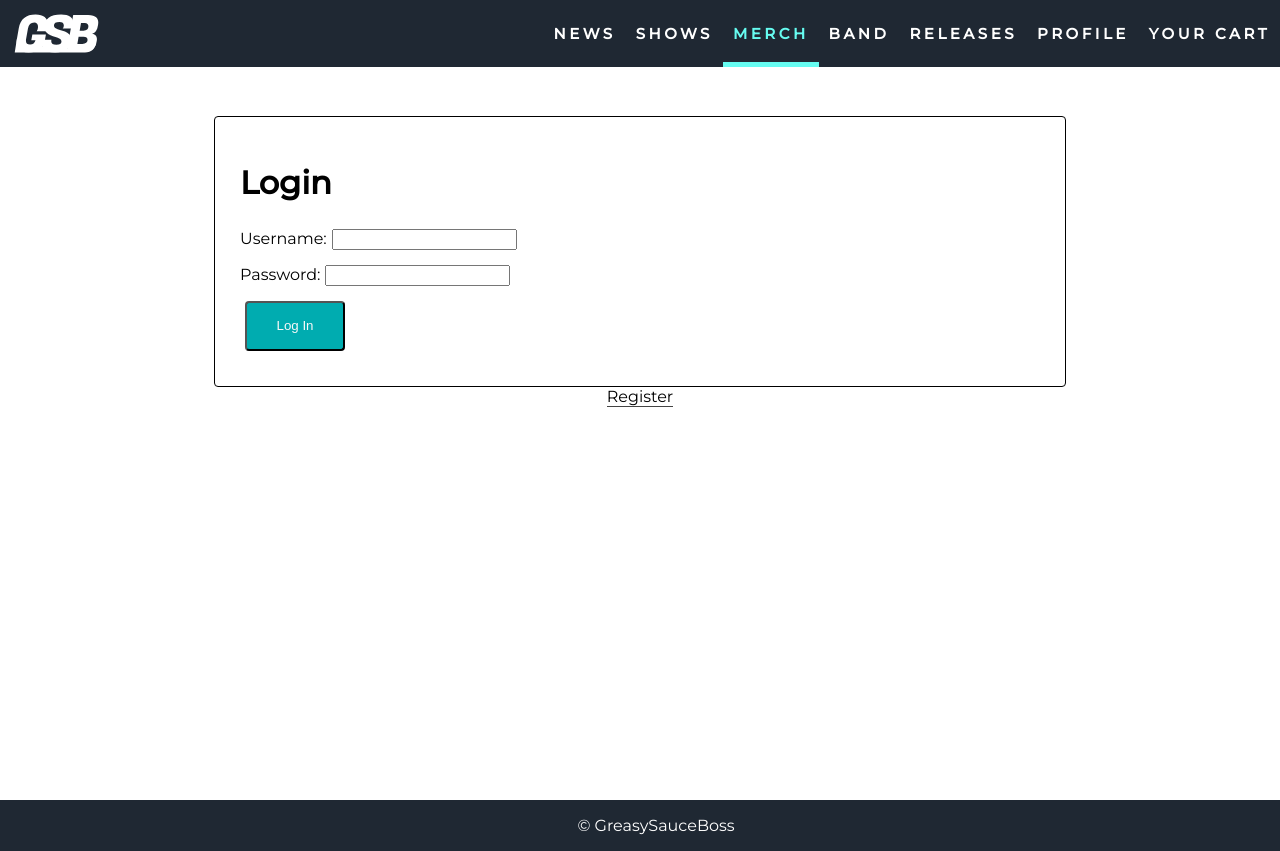
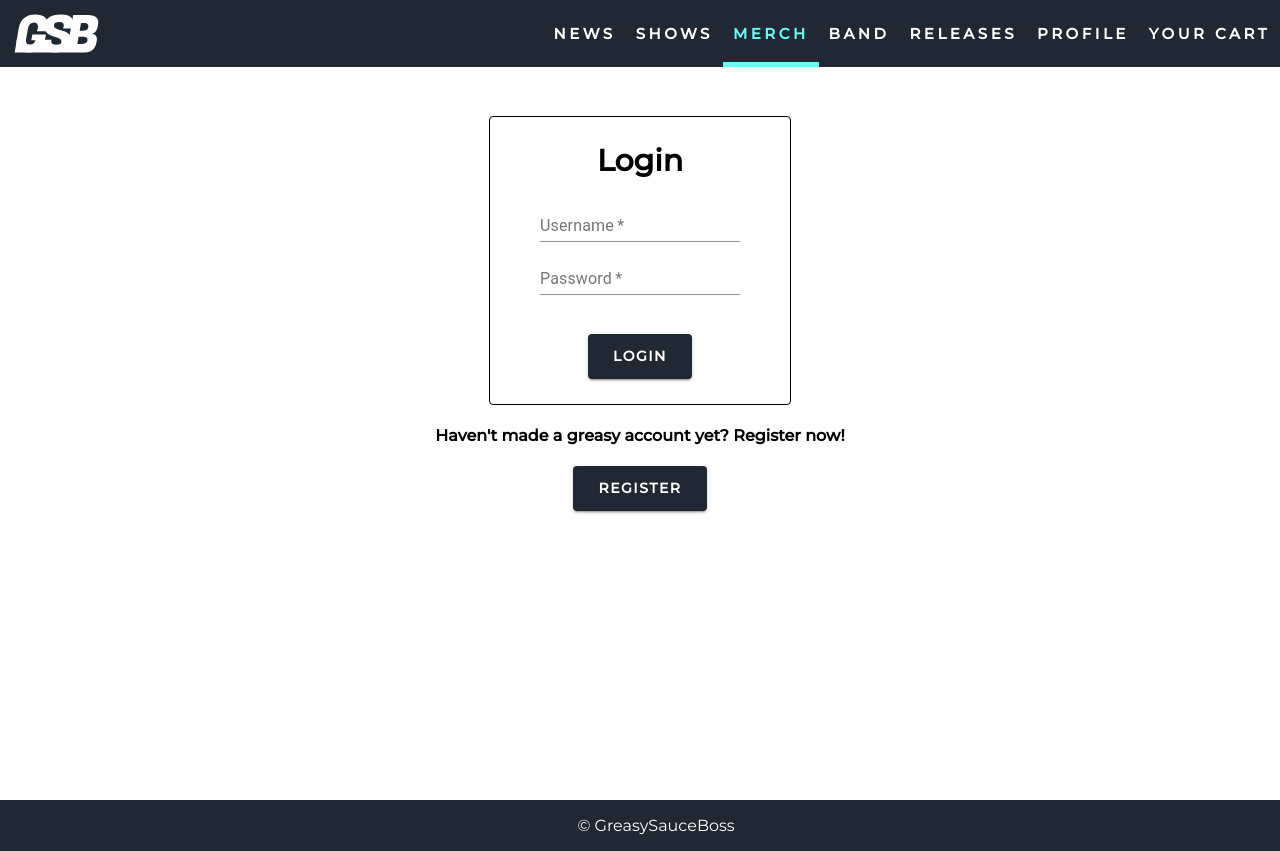
Before and after one commit to tim-heck/greasysauceboss-web-app, a React (Create React App) app: page /#/merch in a window 1280 px wide. Shown: the top 851 px of the page. Built offline with nearby package versions, Linux system fonts and the light colour scheme.

Commit message:
login and registar forms styled

```diff
--- a/src/components/Admin/ManageMerch/MerchForm.js
+++ b/src/components/Admin/ManageMerch/MerchForm.js
@@ -140,7 +140,6 @@ class MerchForm extends Component {
                     <h2 className="page-title">Merch Form</h2>
                     <form className={classes.form} noValidate autoComplete="off">
                         <TextField
-                            id="standard-required"
                             label="Title"
                             className={classes.textFieldTitle}
                             value={this.state.title}
@@ -150,7 +149,6 @@ class MerchForm extends Component {
                         />
                         <br />
                         <TextField
-                            id="standard-required"
                             label="Price (in pennies)"
                             className={classes.textFieldPrice}
                             value={this.state.price_pennies}
@@ -160,7 +158,6 @@ class MerchForm extends Component {
                         />
                         <br />
                         <TextField
-                            id="standard-multiline-flexible"
                             label="Description"
                             multiline
                             rows="6"
@@ -172,7 +169,6 @@ class MerchForm extends Component {
                         />
                         <br/>
                         <TextField
-                            id="standard-name"
                             label="Image URL"
                             className={classes.textFieldImageUrl}
                             value={this.state.image_url}
--- a/src/components/Admin/ManageShows/ShowsForm.js
+++ b/src/components/Admin/ManageShows/ShowsForm.js
@@ -157,7 +157,6 @@ class ShowsForm extends Component {
                     <h2 className="page-title">Show Form</h2>
                     <form className={classes.form} noValidate autoComplete="off">
                         <TextField
-                            id="standard-required"
                             label="Show Date"
                             className={classes.textFieldDate}
                             value={this.state.date}
@@ -166,7 +165,6 @@ class ShowsForm extends Component {
                             required
                         />
                         <TextField
-                            id="standard-required"
                             label="Location"
                             className={classes.textFieldLocation}
                             value={this.state.location}
@@ -187,7 +185,6 @@ class ShowsForm extends Component {
                             label="Tickets?"
                         />
                         <TextField
-                            id="standard-name"
                             label="Tickets URL"
                             className={classes.textFieldTicketUrl}
                             value={this.state.ticket_url}
--- a/src/components/App/App.css
+++ b/src/components/App/App.css
@@ -14,7 +14,7 @@ body {
 }
 
 form {
-    /* background-color: #c5c6c7; */
+    background-color: #c5c6c7;
     background-color: #fff;
     border: 1px solid #000;
     width: 800px;
--- a/src/components/LoginPage/LoginPage.js
+++ b/src/components/LoginPage/LoginPage.js
@@ -1,5 +1,41 @@
 import React, { Component } from 'react';
 import { connect } from 'react-redux';
+import { withStyles } from '@material-ui/core/styles';
+import TextField from '@material-ui/core/TextField';
+import Button from '@material-ui/core/Button';
+
+const styles = theme => ({
+  textField: {
+    width: 200,
+    margin: "5px 0 0 0"
+  },
+  button: {
+    fontFamily: "Montserrat, sans-serif",
+    backgroundColor: "#1f2833",
+    marginTop: "20px",
+    color: "#fff",
+    padding: "10px 25px",
+    letterSpacing: "1.5px",
+    fontWeight: "700",
+    transition: ".3s",
+    '&:hover': {
+      backgroundColor: "#fff",
+      color: "#1f2833",
+      boxShadow: "0px 0px 0px 3px #66fcf1",
+    }
+  },
+  buttonRegister: {
+    marginTop: 0
+  },
+  form: {
+    width: 250,
+    textAlign: "center"
+  },
+  title: {
+    fontSize: 30,
+    margin: "0 0 10px 0",
+  }
+});
 
 class LoginPage extends Component {
   state = {
@@ -30,6 +66,7 @@ class LoginPage extends Component {
   }
 
   render() {
+    const { classes } = this.props;
     return (
       <>
         {this.props.errors.loginMessage && (
@@ -40,47 +77,46 @@ class LoginPage extends Component {
             {this.props.errors.loginMessage}
           </h2>
         )}
-        <form onSubmit={this.login}>
-          <h1>Login</h1>
+        <form onSubmit={this.login} className={classes.form}>
+          <h2 className={classes.title}>Login</h2>
           <div>
-            <label htmlFor="username">
-              Username:
-              <input
-                type="text"
-                name="username"
+            <TextField
+              label="Username"
+              className={classes.textField}
               value={this.state.username}
               onChange={this.handleInputChangeFor('username')}
+              margin="normal"
+              required
             />
-            </label>
           </div>
           <div>
-            <label htmlFor="password">
-              Password:
-              <input
+            <TextField
               type="password"
-                name="password"
+              label="Password"
+              className={classes.textField}
               value={this.state.password}
               onChange={this.handleInputChangeFor('password')}
+              margin="normal"
+              required
             />
-            </label>
           </div>
+          <br/>
           <div>
-            <input
-              className="log-in"
-              type="submit"
-              name="submit"
-              value="Log In"
-            />
+            <Button
+              variant="contained"
+              className={classes.button}
+              type="submit">
+              Login
+            </Button>
           </div>
         </form>
         <center>
-          <button
-            type="button"
-            className="link-button"
-            onClick={() => {this.props.dispatch({type: 'SET_TO_REGISTER_MODE'})}}
-          >
+          <h4>Haven't made a greasy account yet? Register now!</h4>
+          <Button
+            variant="contained" className={`${classes.button} ${classes.buttonRegister}`}
+            type="submit" onClick={() => {this.props.dispatch({ type: 'SET_TO_REGISTER_MODE' })}}>
             Register
-          </button>
+          </Button>
         </center>
       </>
     );
@@ -94,4 +130,4 @@ const mapStateToProps = state => ({
   errors: state.errors,
 });
 
-export default connect(mapStateToProps)(LoginPage);
+export default withStyles(styles)(connect(mapStateToProps)(LoginPage));
--- a/src/components/RegisterPage/RegisterPage.js
+++ b/src/components/RegisterPage/RegisterPage.js
@@ -1,5 +1,41 @@
 import React, { Component } from 'react';
-import {connect} from 'react-redux';
+import { connect } from 'react-redux';
+import { withStyles } from '@material-ui/core/styles';
+import TextField from '@material-ui/core/TextField';
+import Button from '@material-ui/core/Button';
+
+const styles = theme => ({
+  textField: {
+    width: 200,
+    margin: "5px 0 0 0"
+  },
+  button: {
+    fontFamily: "Montserrat, sans-serif",
+    backgroundColor: "#1f2833",
+    marginTop: "20px",
+    color: "#fff",
+    padding: "10px 25px",
+    letterSpacing: "1.5px",
+    fontWeight: "700",
+    transition: ".3s",
+    '&:hover': {
+      backgroundColor: "#fff",
+      color: "#1f2833",
+      boxShadow: "0px 0px 0px 3px #66fcf1",
+    }
+  },
+  buttonLogin: {
+    marginTop: 0
+  },
+  form: {
+    width: 250,
+    textAlign: "center"
+  },
+  title: {
+    fontSize: 30,
+    margin: "0 0 10px 0",
+  }
+});
 
 class RegisterPage extends Component {
   state = {
@@ -19,7 +55,7 @@ class RegisterPage extends Component {
         },
       });
     } else {
-      this.props.dispatch({type: 'REGISTRATION_INPUT_ERROR'});
+      this.props.dispatch({ type: 'REGISTRATION_INPUT_ERROR' });
     }
   } // end registerUser
 
@@ -30,6 +66,7 @@ class RegisterPage extends Component {
   }
 
   render() {
+    const { classes } = this.props;
     return (
       <div>
         {this.props.errors.registrationMessage && (
@@ -40,47 +77,46 @@ class RegisterPage extends Component {
             {this.props.errors.registrationMessage}
           </h2>
         )}
-        <form onSubmit={this.registerUser}>
-          <h1>Register User</h1>
+        <form onSubmit={this.registerUser} className={classes.form}>
+          <h1 className={classes.title}>Register User</h1>
           <div>
-            <label htmlFor="username">
-              Username:
-              <input
-                type="text"
-                name="username"
+            <TextField
+              label="Username"
+              className={classes.textField}
               value={this.state.username}
               onChange={this.handleInputChangeFor('username')}
+              margin="normal"
+              required
             />
-            </label>
           </div>
           <div>
-            <label htmlFor="password">
-              Password:
-              <input
+            <TextField
               type="password"
-                name="password"
+              label="Password"
+              className={classes.textField}
               value={this.state.password}
               onChange={this.handleInputChangeFor('password')}
+              margin="normal"
+              required
             />
-            </label>
           </div>
+          <br />
           <div>
-            <input
-              className="register"
-              type="submit"
-              name="submit"
-              value="Register"
-            />
+            <Button
+              variant="contained"
+              className={classes.button}
+              type="submit">
+              Register
+            </Button>
           </div>
         </form>
         <center>
-          <button
-            type="button"
-            className="link-button"
-            onClick={() => {this.props.dispatch({type: 'SET_TO_LOGIN_MODE'})}}
-          >
+          <h4>Already have a greasy account? Login now!</h4>
+          <Button
+            variant="contained" className={`${classes.button} ${classes.buttonLogin}`}
+            type="submit" onClick={() => { this.props.dispatch({ type: 'SET_TO_LOGIN_MODE' }) }}>
             Login
-          </button>
+          </Button>
         </center>
       </div>
     );
@@ -94,4 +130,4 @@ const mapStateToProps = state => ({
   errors: state.errors,
 });
 
-export default connect(mapStateToProps)(RegisterPage);
+export default withStyles(styles)(connect(mapStateToProps)(RegisterPage));
```
Lines whose indentation alone changed are shown as unchanged.
